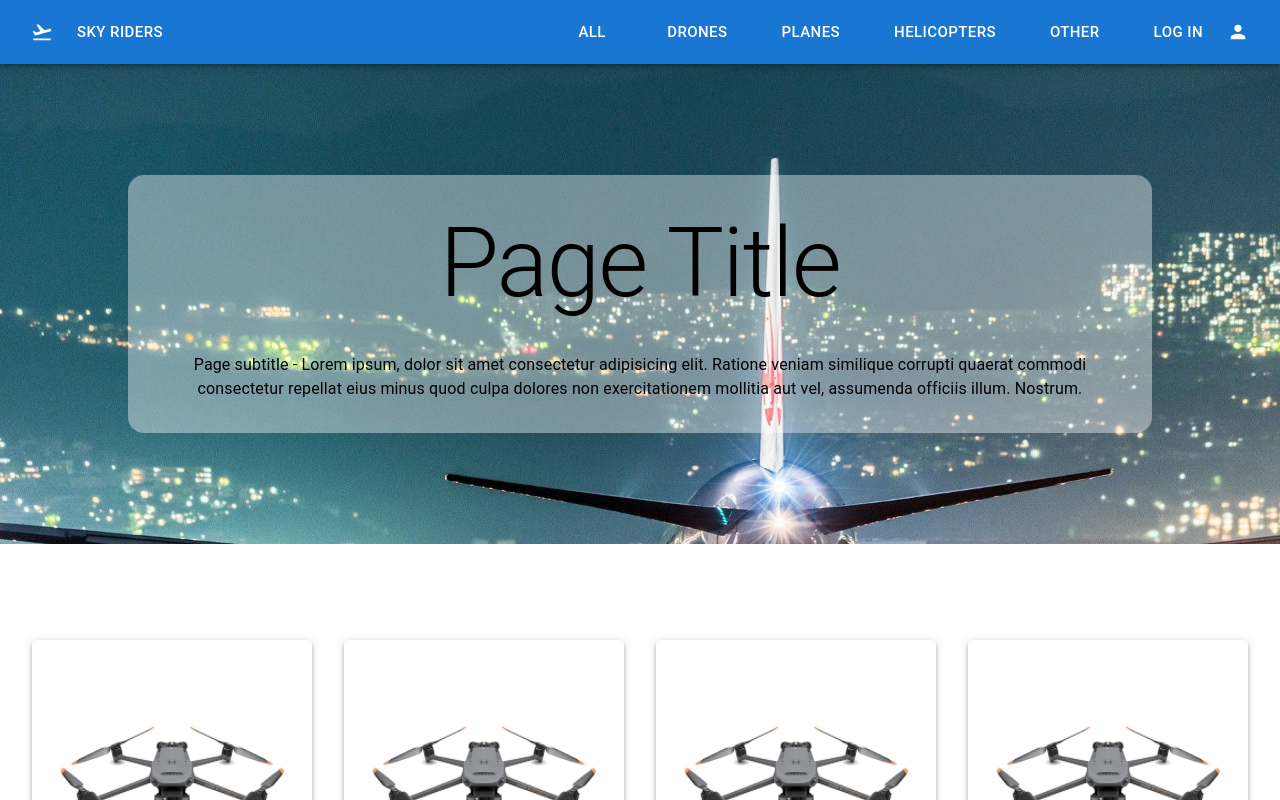
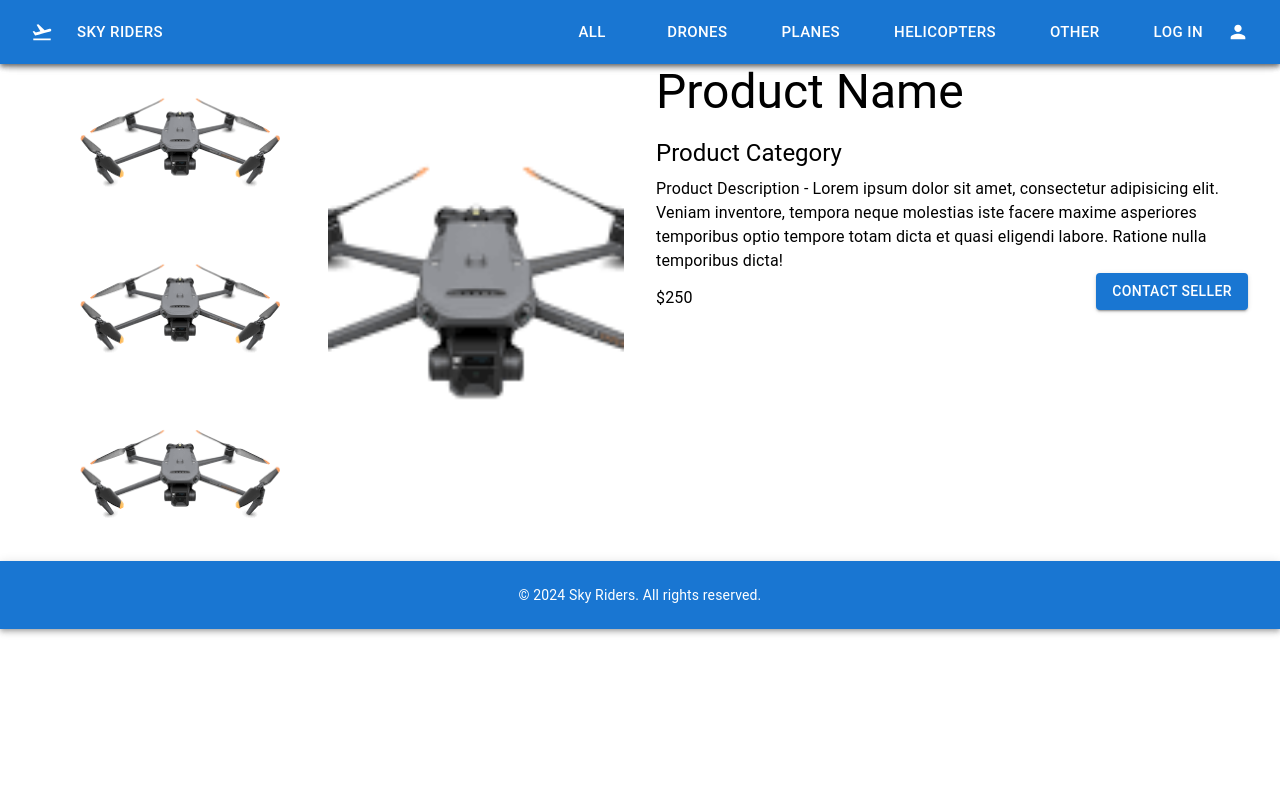
Before and after one commit to IlyaT21/Aerial-Marketplace, a React (Create React App) app: page /listing in a window 1280 px wide. Shown: the top 800 px of the page. Built offline with nearby package versions, Linux system fonts and the light colour scheme.

Commit message:
single listing work started as well as added pages

```diff
--- a/package.json
+++ b/package.json
@@ -17,6 +17,7 @@
     "@types/react-dom": "^18.3.1",
     "react": "^18.3.1",
     "react-dom": "^18.3.1",
+    "react-router-dom": "^6.27.0",
     "react-scripts": "5.0.1",
     "sass": "^1.80.3",
     "typescript": "^4.9.5",
--- a/src/App.tsx
+++ b/src/App.tsx
@@ -3,13 +3,21 @@ import Footer from "./components/global/Footer";
 import { Header } from "./components/global/Header";
 import Hero from "./components/global/Hero";
 import ListStack from "./components/listing/ListStack";
+import { BrowserRouter as Router, Route, Routes } from "react-router-dom";
+import Homepage from "./pages/Homepage";
+import Listing from "./pages/Listing";
 
 function App() {
   return (
     <div className="App">
       <Header></Header>
-      <Hero></Hero>
-      <ListStack></ListStack>
+      <Router>
+        <Header />
+        <Routes>
+          <Route path="/" element={<Homepage />} />
+          <Route path="/listing" element={<Listing />} />
+        </Routes>
+      </Router>
       <Footer></Footer>
     </div>
   );
--- a/src/components/listing/ListingCard.tsx
+++ b/src/components/listing/ListingCard.tsx
@@ -35,7 +35,7 @@ function ListingCard() {
             sx={{ paddingTop: 4 }}
           >
             <CardActions sx={{ padding: 0 }}>
-              <Button size="small" variant="contained">
+              <Button href="/listing" size="small" variant="contained">
                 Read More
               </Button>
             </CardActions>
--- /dev/null
+++ b/src/components/listing/ListingSingle.tsx
@@ -0,0 +1,17 @@
+import { Stack } from "@mui/system";
+import React from "react";
+import ListingGeneralInfo from "./components/ListingGeneralInfo";
+import ListingCarousel from "./components/ListingCarousel";
+
+function ListingSingle() {
+  return (
+    <Stack paddingLeft={4} paddingRight={4} sx={{ maxWidth: "1400px" }}>
+      <Stack direction="row" gap={4}>
+        <ListingCarousel></ListingCarousel>
+        <ListingGeneralInfo></ListingGeneralInfo>
+      </Stack>
+    </Stack>
+  );
+}
+
+export default ListingSingle;
--- /dev/null
+++ b/src/components/listing/components/ListingCarousel.tsx
@@ -0,0 +1,40 @@
+import { Box, Grid2 } from "@mui/material";
+import { Stack } from "@mui/system";
+import React, { Component } from "react";
+
+export class ListingCarousel extends Component {
+  render() {
+    return (
+      <Grid2 display="flex" direction="row" width="50%">
+        <Stack width="50%">
+          <Box
+            component="img"
+            src="/images/placeholder/drone-placeholder.png"
+            alt="Product"
+          />
+          <Box
+            component="img"
+            src="/images/placeholder/drone-placeholder.png"
+            alt="Product"
+          />
+          <Box
+            component="img"
+            src="/images/placeholder/drone-placeholder.png"
+            alt="Product"
+          />
+        </Stack>
+        <Box
+          component="img"
+          src="/images/placeholder/drone-placeholder.png"
+          alt="Product"
+          sx={{
+            width: "50%",
+            objectFit: "cover",
+          }}
+        />
+      </Grid2>
+    );
+  }
+}
+
+export default ListingCarousel;
--- /dev/null
+++ b/src/components/listing/components/ListingGeneralInfo.tsx
@@ -0,0 +1,53 @@
+import { Stack } from "@mui/system";
+import React from "react";
+import {
+  Button,
+  Dialog,
+  DialogTitle,
+  DialogContent,
+  DialogContentText,
+  Typography,
+} from "@mui/material";
+import { useState } from "react";
+
+function ListingGeneralInfo() {
+  const [open, setOpen] = useState(false);
+  return (
+    <Stack width="50%">
+      <Typography variant="h3" gutterBottom textAlign="left">
+        Product Name
+      </Typography>
+      <Typography variant="h5" gutterBottom textAlign="left">
+        Product Category
+      </Typography>
+      <Typography variant="body1" textAlign="left">
+        Product Description - Lorem ipsum dolor sit amet, consectetur
+        adipisicing elit. Veniam inventore, tempora neque molestias iste facere
+        maxime asperiores temporibus optio tempore totam dicta et quasi eligendi
+        labore. Ratione nulla temporibus dicta!
+      </Typography>
+      <Stack direction="row" alignItems="flex-end" justifyContent="space-between">
+        <Typography variant="body1">$250</Typography>
+        <Button variant="contained" onClick={() => setOpen(true)}>
+          Contact Seller
+        </Button>
+        <Dialog open={open} onClose={() => setOpen(false)}>
+          <DialogTitle>Contact Information</DialogTitle>
+          <DialogContent>
+            <DialogContentText>
+              Contact the seller using one of the methods bellow:
+            </DialogContentText>
+            <Stack alignItems="flex-start" my={4}>
+              <Button href="mailto:selleremail@email.co">
+                Email: selleremail@email.com
+              </Button>
+              <Button href="tel:+38158742688">Phone: +38158742688</Button>
+            </Stack>
+          </DialogContent>
+        </Dialog>
+      </Stack>
+    </Stack>
+  );
+}
+
+export default ListingGeneralInfo;
--- /dev/null
+++ b/src/pages/Homepage.tsx
@@ -0,0 +1,15 @@
+import { Stack } from "@mui/system";
+import React from "react";
+import Hero from "../components/global/Hero";
+import ListStack from "../components/listing/ListStack";
+
+function Homepage() {
+  return (
+    <>
+      <Hero></Hero>
+      <ListStack></ListStack>
+    </>
+  );
+}
+
+export default Homepage;
--- /dev/null
+++ b/src/pages/Listing.tsx
@@ -0,0 +1,11 @@
+import React from 'react'
+import Hero from '../components/global/Hero'
+import ListingSingle from '../components/listing/ListingSingle'
+
+function Listing() {
+  return (
+    <ListingSingle></ListingSingle>
+  )
+}
+
+export default Listing
```
Also changed, not shown: 1 other file (tests, documents, lock files or other folders).
